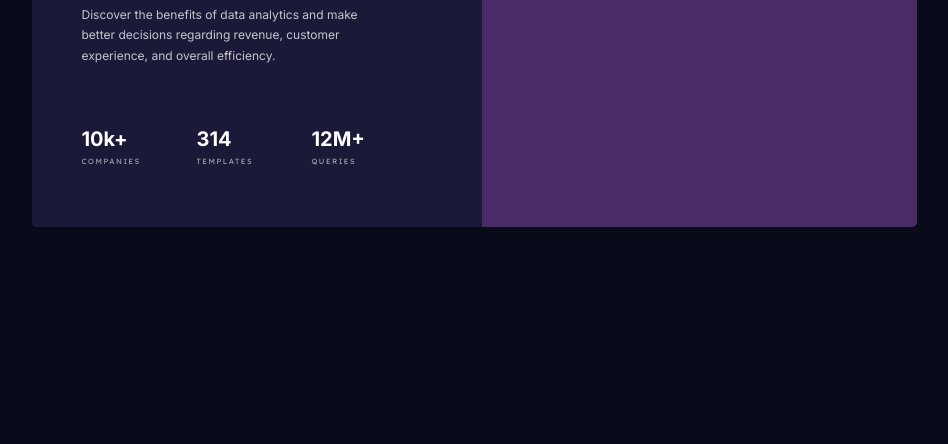
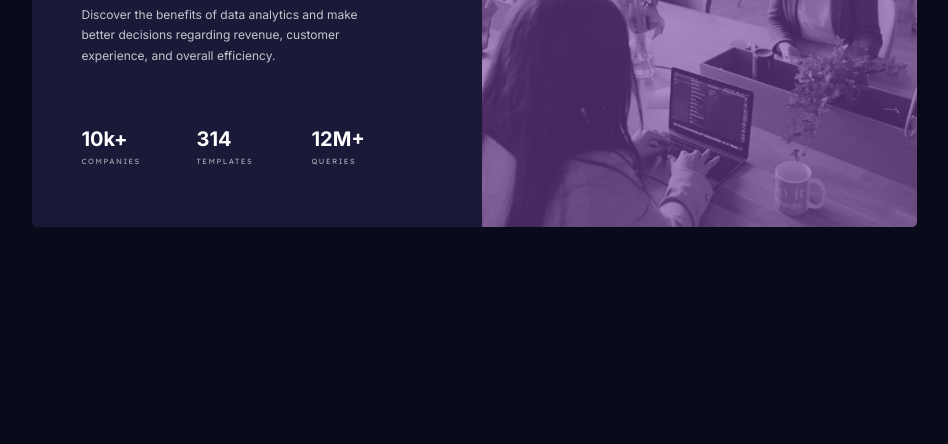
Before and after one commit to guztrillo/TFM-stats-preview-card-component, a website: page index.html in a window 1280 px wide. Shown: the part 356-800 px from the top of the page, without its empty margins (166-1114 px from the left). Drawn offline with Linux system fonts and the light colour scheme; the site is published under a folder, as on GitHub Pages, so addresses that start at the root find nothing; files whose address does not match are found by name.

Commit message:
i hate this

```diff
--- a/styles/sass/components/_card.scss
+++ b/styles/sass/components/_card.scss
@@ -48,7 +48,7 @@
 }
 
 .card__img {
-     background: linear-gradient($soft-violet-o, $soft-violet-o), url(/images/image-header-mobile.jpg);
+     background: linear-gradient($soft-violet-o, $soft-violet-o), url(../images/image-header-mobile.jpg);
      background-position: center center;
      background-repeat: no-repeat;
      background-size: cover;
@@ -91,7 +91,7 @@
           }
      }
      .card__img {
-          background: linear-gradient($soft-violet-o, $soft-violet-o), url(/images/image-header-desktop.jpg);
+          background: linear-gradient($soft-violet-o, $soft-violet-o), url(../images/image-header-desktop.jpg);
           background-position: center;
           background-repeat: no-repeat;
           background-size: cover;
```
Also changed, not shown: styles/css/style.css.
